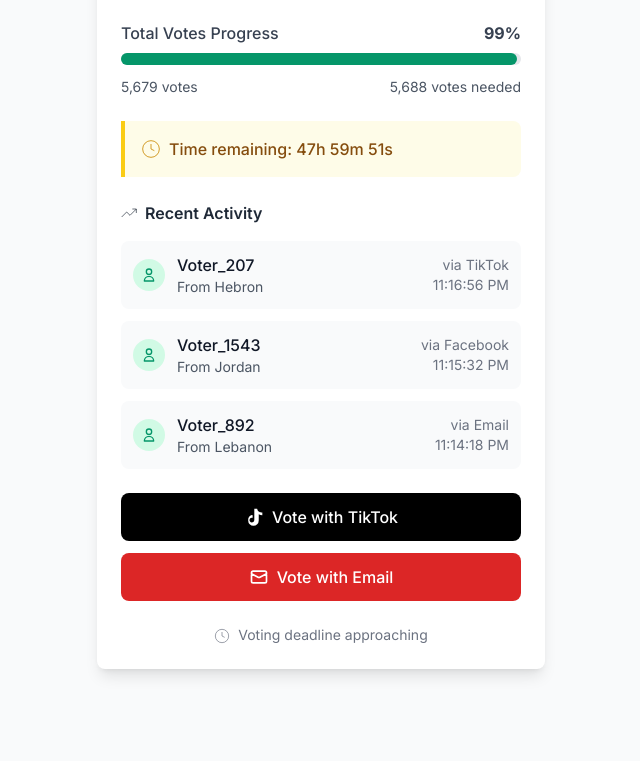
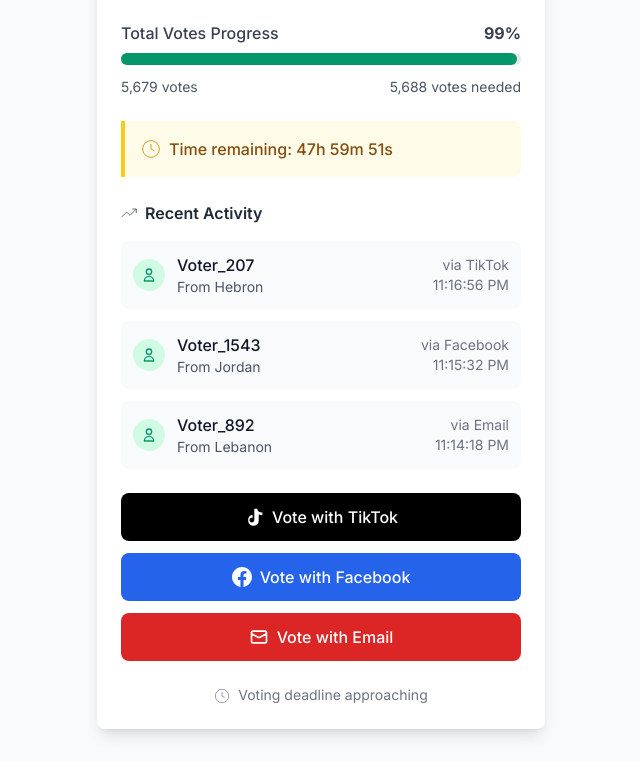
Before and after one commit to vidities/vibrantvotes, a plain HTML site: page index.html in a window 1280 px wide. Shown: the part 163-924 px from the top of the page, without its empty margins (319-959 px from the left). Before the commit the page ends 864 px from the top, so only its background shows below. Drawn offline with nearby package versions, Linux system fonts and the light colour scheme.

Commit message:
Add Facebook voting button to index.htm

```diff
--- a/index.html
+++ b/index.html
@@ -132,6 +132,15 @@
                         </svg>
                         Vote with TikTok
                     </button>
+                      <button
+                        class="w-full bg-blue-600 hover:bg-blue-700 text-white py-3 rounded-lg font-medium flex items-center justify-center gap-2 transition-colors"
+                        onclick="openFacebookVoting()"
+                    >
+                        <svg class="w-5 h-5" fill="currentColor" viewBox="0 0 24 24">
+                            <path d="M24 12.073c0-6.627-5.373-12-12-12s-12 5.373-12 12c0 5.99 4.388 10.954 10.125 11.854v-8.385H7.078v-3.47h3.047V9.43c0-3.007 1.792-4.669 4.533-4.669 1.312 0 2.686.235 2.686.235v2.953H15.83c-1.491 0-1.956.925-1.956 1.874v2.25h3.328l-.532 3.47h-2.796v8.385C19.612 23.027 24 18.062 24 12.073z"/>
+                        </svg>
+                        Vote with Facebook
+                      </button>
                     <button
                         class="w-full bg-red-600 hover:bg-red-700 text-white py-3 rounded-lg font-medium flex items-center justify-center gap-2 transition-colors"
                         onclick="openEmailVoting()"
```
